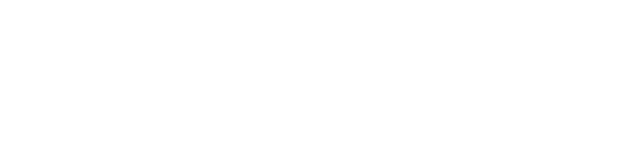
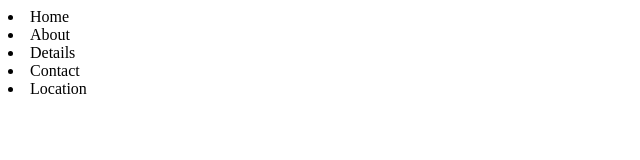
Before and after one commit to mdshamim114003/Demo, a plain HTML site: page index.html in a window 1280 px wide. Shown: the whole page, without its empty margins (0-640 px from the left). Drawn offline with Linux system fonts and the light colour scheme.

Commit message:
Update index.html
create a menu bar

```diff
--- a/index.html
+++ b/index.html
@@ -7,6 +7,12 @@
     <title>Document</title>
 </head>
 <body>
-
+    <div class="menu">
+        <li>Home</li>
+        <li>About</li>
+        <li>Details</li>
+        <li>Contact</li>
+        <li>Location</li>
+    </div>
 </body>
 </html>
```
